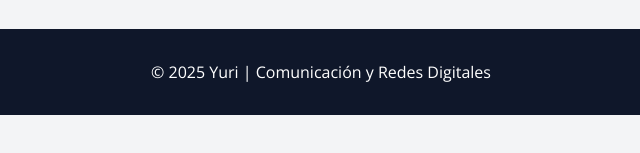
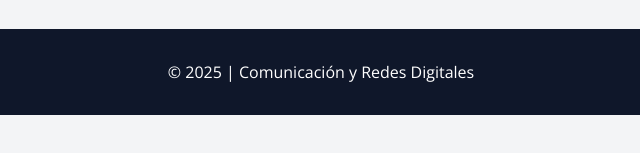
Before and after one commit to Yuri-chr4/D4C2.github.io, a plain HTML site: page enlaces.html in a window 1280 px wide. Shown: the part 555-708 px from the top of the page, 319-959 px from the left. Drawn offline with nearby package versions, Linux system fonts and the light colour scheme.

Commit message:
Update enlaces.html

```diff
--- a/enlaces.html
+++ b/enlaces.html
@@ -41,7 +41,7 @@
     </ul>
   </section>
   <footer>
-    <p>&copy; 2025 Yuri | Comunicación y Redes Digitales</p>
+    <p>&copy; 2025 | Comunicación y Redes Digitales</p>
   </footer>
 </body>
 </html>
```
